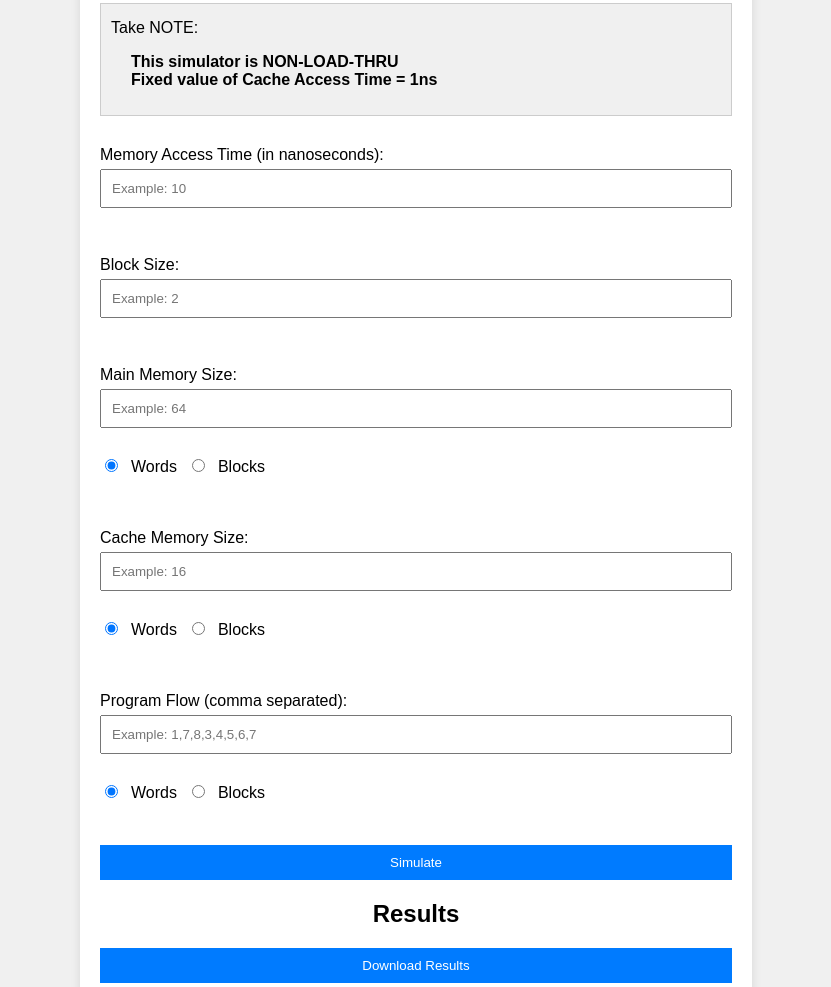
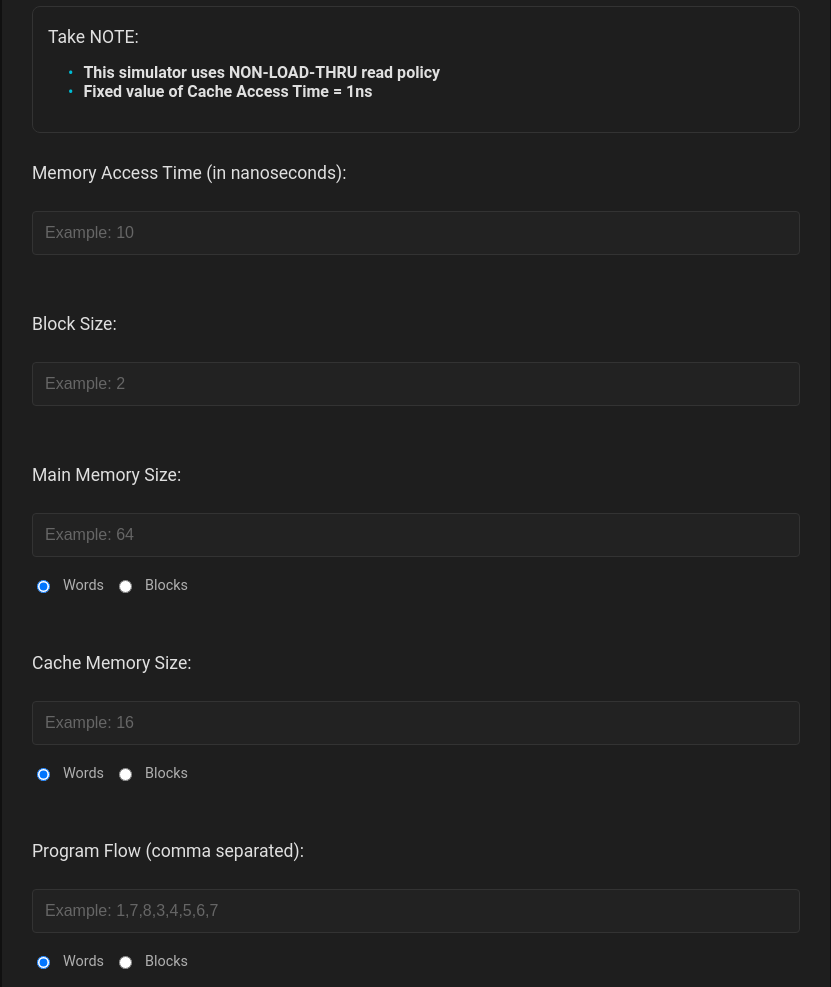
Before and after one commit to vld090/CSARCH2-Simulation-Project, a plain HTML site: page index.html in a window 1280 px wide. Shown: the part 105-1092 px from the top of the page, without its empty margins (224-1055 px from the left). Drawn offline with Linux system fonts and the light colour scheme.

Commit message:
Did some couple of tests

```diff
--- a/index.html
+++ b/index.html
@@ -14,7 +14,7 @@
         <div class="instructions">
             <p>Take NOTE:</p>
             <ul>
-                <li><strong>This simulator is NON-LOAD-THRU</strong></li>
+                <li><strong>This simulator uses NON-LOAD-THRU read policy</strong></li>
                 <li><strong>Fixed value of Cache Access Time = 1ns</strong></li>
             </ul>
         </div>
--- a/styles.css
+++ b/styles.css
@@ -1,74 +1,100 @@
 body {
-    font-family: Arial, sans-serif;
-    background-color: #f0f0f0;
+    font-family: 'Roboto', sans-serif;
+    background-color: #121212;
+    color: #e0e0e0;
+    margin: 0;
+    padding: 0;
 }
 
 .container {
-    width: 50%;
+    width: 60%;
     margin: auto;
-    background: #fff;
-    padding: 20px;
-    box-shadow: 0 0 10px rgba(0, 0, 0, 0.1);
+    background: #1e1e1e;
+    padding: 30px;
+    border-radius: 8px;
+    box-shadow: 0 4px 12px rgba(0, 0, 0, 0.2);
+    color: #e0e0e0;
 }
 
 h1, h2 {
     text-align: center;
+    color: #00bcd4;
 }
 
 form {
     display: flex;
     flex-direction: column;
+    gap: 20px;
 }
 
 label {
-    margin: 10px 0 5px;
+    margin-bottom: 8px;
+    font-size: 1.1rem;
 }
 
 input[type="number"], input[type="text"] {
-    padding: 10px;
-    margin-bottom: 20px;
+    padding: 12px;
+    border-radius: 4px;
+    border: 1px solid #333;
+    background-color: #222;
+    color: #e0e0e0;
     width: 100%;
     box-sizing: border-box;
+    font-size: 1rem;
+}
+
+input[type="number"]::placeholder, input[type="text"]::placeholder {
+    color: #666;
 }
 
 span {
     display: flex;
     align-items: center;
-    margin-bottom: 20px;
+    gap: 10px;
 }
 
 span label {
-    margin-left: 10px;
-    margin-right: 10px;
+    margin: 0;
+    font-size: 0.9rem;
+    color: #b0b0b0;
 }
 
 button {
-    padding: 10px;
-    background-color: #007bff;
+    padding: 12px;
+    background-color: #00bcd4;
     color: #fff;
     border: none;
+    border-radius: 4px;
     cursor: pointer;
     width: 100%;
-    box-sizing: border-box;
+    font-size: 1.1rem;
+    transition: background-color 0.3s ease;
 }
 
 button:hover {
-    background-color: #0056b3;
+    background-color: #0097a7;
 }
 
 #output {
-    margin-top: 20px;
+    margin-top: 30px;
+    background: #333;
+    padding: 20px;
+    border-radius: 8px;
+    border: 1px solid #444;
+    color: #e0e0e0;
 }
 
 .instructions {
-    background-color: #f0f0f0;
-    padding: 10px;
-    border: 1px solid #ccc;
-    margin-bottom: 20px;
+    background-color: #1e1e1e;
+    padding: 15px;
+    border: 1px solid #333;
+    border-radius: 8px;
+    margin-bottom: 30px;
 }
 
 .instructions p {
     margin: 5px 0;
+    font-size: 1.1rem;
 }
 
 .instructions ul {
@@ -78,4 +104,11 @@ button:hover {
 
 .instructions ul li {
     margin-left: 20px;
+    font-size: 1rem;
 }
+
+.instructions ul li::before {
+    content: '•';
+    color: #00bcd4;
+    margin-right: 10px;
+}
```
Also changed, not shown: scripts copy.js (+64 -16 lines).
